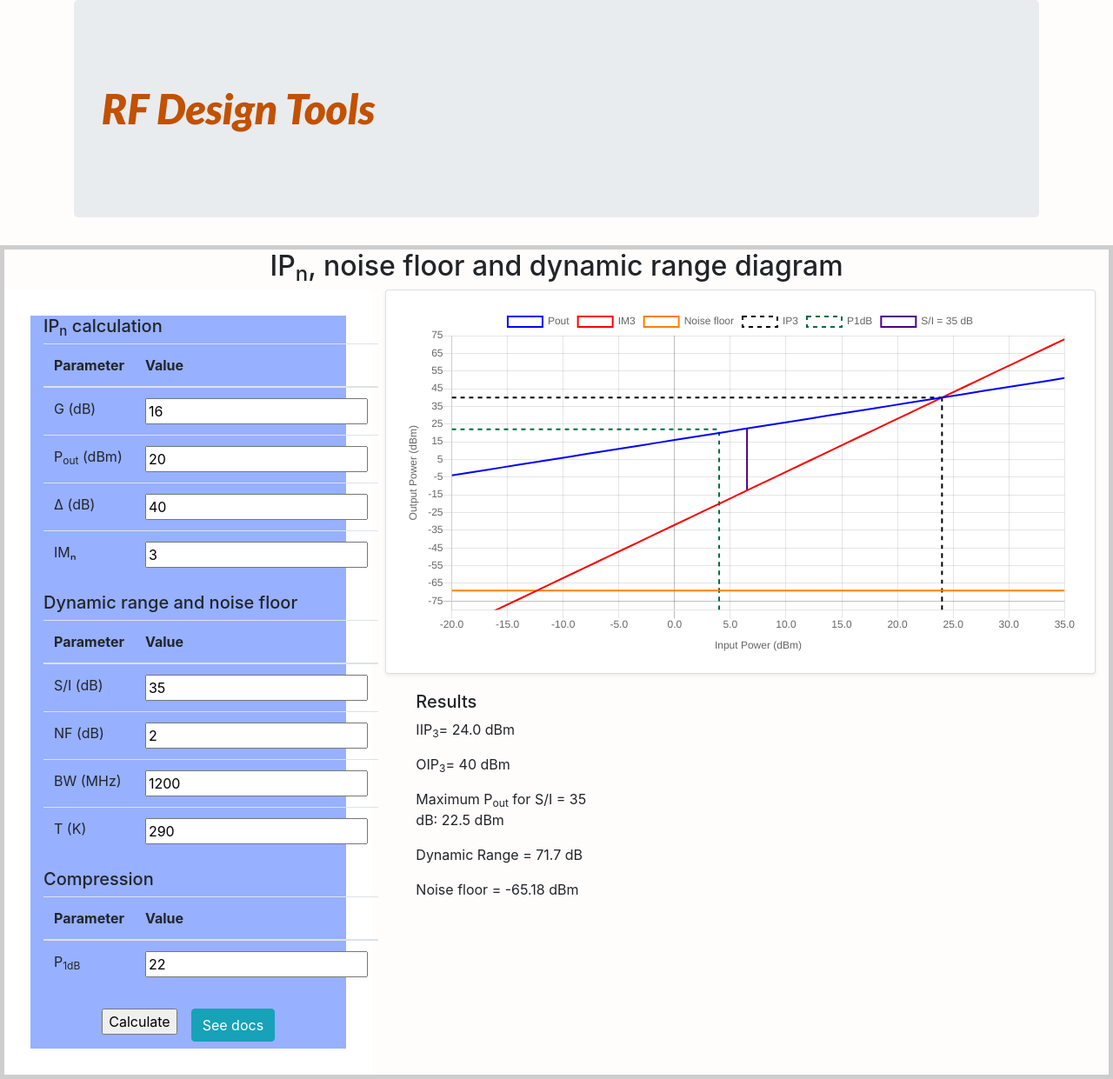
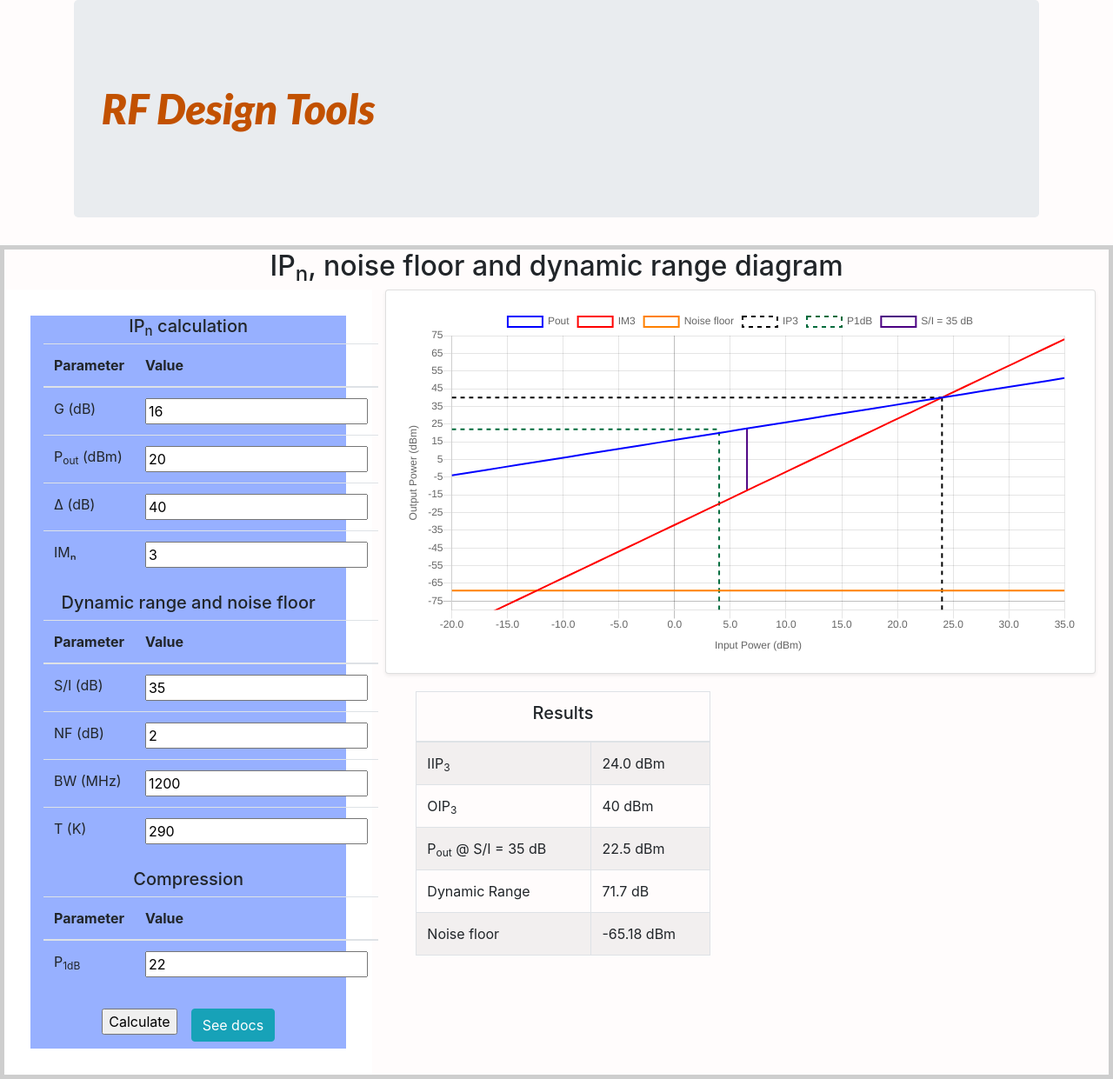
Before and after one commit to andresmmera/rf-design-tools, a Django app: page /tool/IPn_NF_diagram in a window 1280 px wide. Shown: the whole page at 87% size. Run offline with Django 3.2, Linux system fonts and the light colour scheme.

Commit message:
IPn tool
Reduce textboxes
Present the result in form of bootstrap table

```diff
--- a/rf_design_tools/catalog/forms.py
+++ b/rf_design_tools/catalog/forms.py
@@ -127,6 +127,19 @@ class IPn_NF_diagramForm(forms.Form):
 
     def __init__(self, *args, **kwargs):
         super(IPn_NF_diagramForm, self).__init__(*args, **kwargs)
+        # Set the width of the boxes
+        box_width = 5
+        self.fields['G'].widget.attrs['size'] = box_width
+        self.fields['Pout'].widget.attrs['size'] = box_width
+        self.fields['Delta'].widget.attrs['size'] = box_width
+        self.fields['n'].widget.attrs['size'] = box_width
+        self.fields['CPo'].widget.attrs['size'] = box_width
+        self.fields['SImin'].widget.attrs['size'] = box_width
+        self.fields['NF'].widget.attrs['size'] = box_width
+        self.fields['BW'].widget.attrs['size'] = box_width
+        self.fields['T'].widget.attrs['size'] = box_width
+
+        # Set the minimum values
         self.fields['Delta'].widget.attrs['min'] = 10
         self.fields['n'].widget.attrs['min'] = 2
         self.fields['NF'].widget.attrs['min'] = 0.1
--- a/rf_design_tools/catalog/templates/InterceptPoints/tool/InterceptPoints.html
+++ b/rf_design_tools/catalog/templates/InterceptPoints/tool/InterceptPoints.html
@@ -81,7 +81,7 @@
           <!-- {{ form_ipn_diag.as_p }}  -->
 
           <table class="table table-hover">
-            <h5> IP<sub>n</sub> calculation</h5>
+            <h5 align="center"> IP<sub>n</sub> calculation</h5>
             <thead>
               <tr>
                 <th>Parameter</th>
@@ -130,7 +130,7 @@
           </table>
 
           <table class="table table-hover">
-            <h5> Dynamic range and noise floor</h5>
+            <h5 align="center"> Dynamic range and noise floor</h5>
             <thead>
               <tr>
                 <th>Parameter</th>
@@ -178,7 +178,7 @@
           </table>
 
           <table class="table table-hover">
-            <h5> Compression</h5>
+            <h5 align="center">Compression</h5>
             <thead>
               <tr>
                 <th>Parameter</th>
@@ -256,25 +256,71 @@
           </div>
                 <!-- Present the result -->
       {%if Pin != None%}
-      <div class="col-xs-9 col-md-4">
+      <div class="col-xs-12 col-md-6">
         <div class="card-body">
-            <h5>Results</h5>
-            <p>IIP<sub>{{n}}</sub>= {{IIPn}} dBm </p>
-            <p>OIP<sub>{{n}}</sub>= {{OIPn}} dBm </p>
-            <p>Maximum P<sub>out</sub> for S/I = {{SI}} dB: {{Pout_Upper_Limit}} dBm</p>
-            <p>Dynamic Range = {{DR}} dB </p>
-            <p>Noise floor = {{No_dBm}} dBm</p>
-          </div>
+
+            <table class="table table-bordered table-striped">
+              <thead>
+                <tr>
+                  <th colspan="2"><h5 align="center">Results</h5></th>
+                </tr>
+              </thead>
+              <tbody>
+                <tr>
+                  <td>IIP<sub>{{n}}</sub></td>
+                  <td>{{IIPn}} dBm</td>
+                </tr>
+                <tr>
+                  <td>OIP<sub>{{n}}</sub></td>
+                  <td>{{OIPn}} dBm</td>
+                </tr>
+                <tr>
+                  <td>P<sub>out</sub> @ S/I = {{SI}} dB</td>
+                  <td>{{Pout_Upper_Limit}} dBm</td>
+                </tr>
+                <tr>
+                  <td>Dynamic Range</td>
+                  <td>{{DR}} dB</td>
+                </tr>
+                <tr>
+                  <td>Noise floor</td>
+                  <td>{{No_dBm}} dBm</td>
+                </tr>
+            </tbody>
+          </table>
       </div>
       {% else %}
       <div class="col-xs-9 col-md-4">
         <div class="card-body">
-            <h5>Results</h5>
-            <p>IIP<sub>3</sub>= 24 dBm </p>
-            <p>OIP<sub>3</sub>= 40 dBm </p>
-            <p>Maximum P<sub>out</sub> for S/I = 35 dB: 22.5 dBm</p>
-            <p>Dynamic Range = 75.6 dB </p>
-            <p>Noise floor = -69.14 dBm</p>
+               <table class="table table-bordered table-striped">
+                <thead>
+                  <tr>
+                    <th colspan="2"><h5 align="center">Results</h5></th>
+                  </tr>
+                </thead>
+                <tbody>
+                  <tr>
+                    <td>IIP<sub>3</sub></td>
+                    <td>24 dBm</td>
+                  </tr>
+                  <tr>
+                    <td>OIP<sub>3</sub></td>
+                    <td>40 dBm</td>
+                  </tr>
+                  <tr>
+                    <td>P<sub>out</sub> @ S/I = 35 dB</td>
+                    <td>22.5 dBm</td>
+                  </tr>
+                  <tr>
+                    <td>Dynamic Range</td>
+                    <td>75.6 dB</td>
+                  </tr>
+                  <tr>
+                    <td>Noise floor</td>
+                    <td>-69.14 dBm</td>
+                  </tr>
+                </tbody>
+              <table>
           </div>
       </div>
       {%endif%}
```
